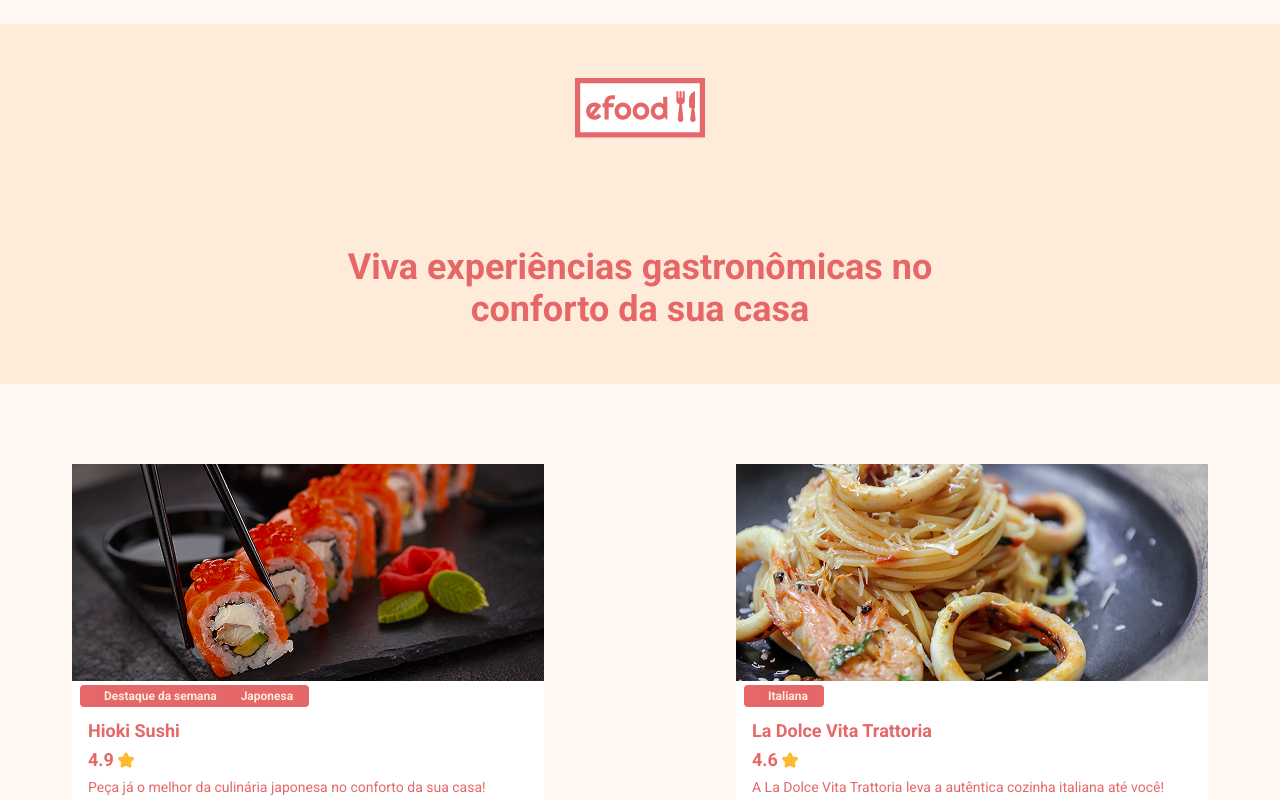
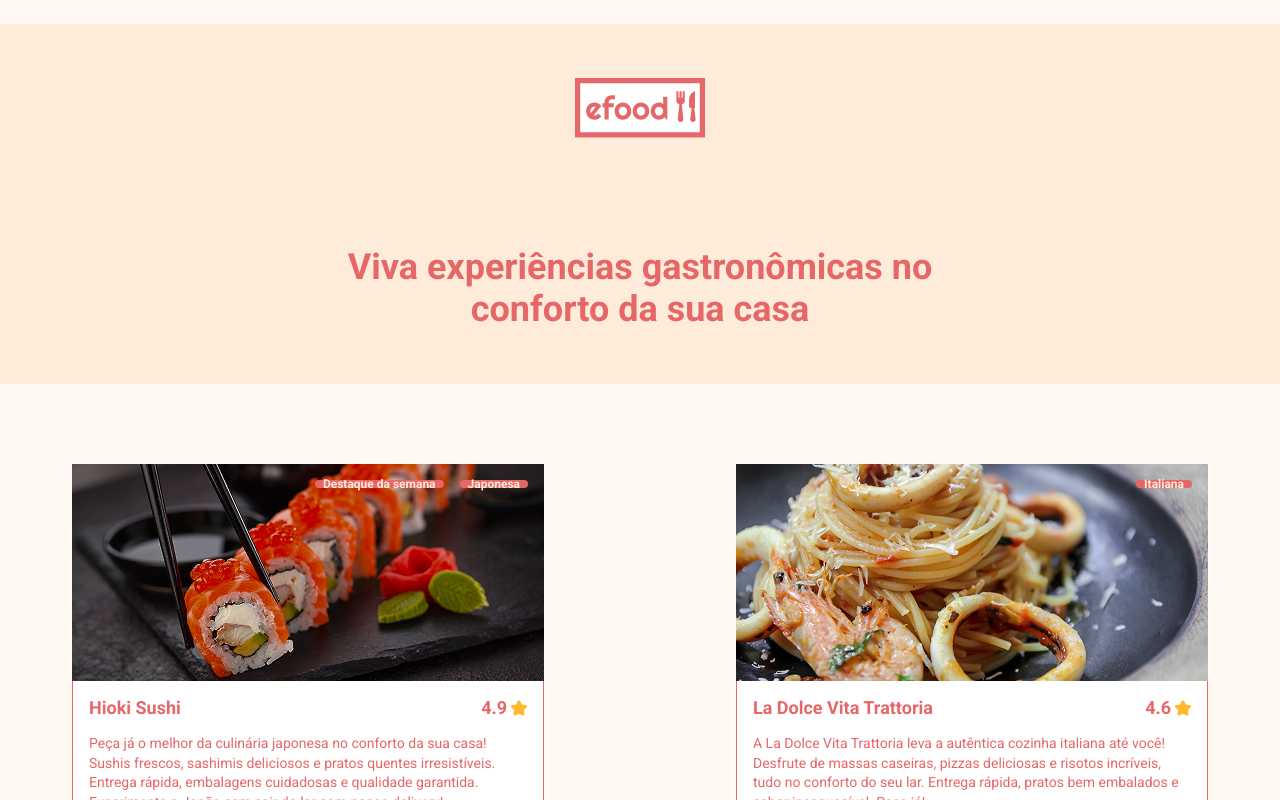
Before and after one commit to priscilaws/efood-projeto, a React (Create React App) app: page / in a window 1280 px wide. Shown: the top 800 px of the page. Built offline with nearby package versions, Linux system fonts and the light colour scheme.

Commit message:
formatacao do card

```diff
--- a/src/components/Card/index.tsx
+++ b/src/components/Card/index.tsx
@@ -1,4 +1,4 @@
-import React from "react";
+import React from 'react'
 import {
   Card,
   Image,
@@ -9,55 +9,47 @@ import {
   Star,
   Info,
   CardContainer,
-} from "./styles";
+  InfoHeader,
+} from './styles'
 
-import estrela from "../../assets/icons/estrela.svg";
-import Tag from "../Tag";
-import Button from "../Button";
-import { TagContainer } from "../Tag/styles";
+import estrela from '../../assets/icons/estrela.svg'
+import Tag from '../Tag'
+import Button from '../Button'
 
 type Props = {
-  image: string;
-  title: string;
-  description: string;
-  rating: number;
-  starIcon: string;
-  tags: string[];
-};
+  image: string
+  title: string
+  description: string
+  rating: number
+  tags: string[]
+}
 
-const RestaurantCard = ({
-  image,
-  title,
-  description,
-  rating,
-  starIcon,
-  tags,
-}: Props) => {
+const RestaurantCard = ({ image, title, description, rating, tags }: Props) => {
   return (
     <Card>
       <CardContainer>
         <Image src={image} alt={title} />
-        <TagContainer>
+        <TagsContainer>
           {tags.map((tag) => (
             <Tag key={tag}>{tag}</Tag>
           ))}
-        </TagContainer>
+        </TagsContainer>
       </CardContainer>
 
       <Info>
-        <div>
+        <InfoHeader>
           <Title>{title}</Title>
           <Rating>
             {rating.toFixed(1)}
             <Star src={estrela} alt="estrela" />
           </Rating>
-        </div>
+        </InfoHeader>
 
         <Description>{description}</Description>
         <Button>Saiba mais</Button>
       </Info>
     </Card>
-  );
-};
+  )
+}
 
-export default RestaurantCard;
+export default RestaurantCard
--- a/src/components/Card/styles.ts
+++ b/src/components/Card/styles.ts
@@ -15,15 +15,15 @@ export const Image = styled.img`
 
 export const TagsContainer = styled.div`
   position: absolute;
-  top: 8px;
-  right: 8px;
+  top: 16px;
+  right: 16px;
   display: flex;
   gap: 8px;
-  border: 1px solid ${colors.coral};
 `;
 
 export const CardContainer = styled.div`
   position: relative;
+  line-height: 0;
 `;
 
 export const CardList = styled.div`
@@ -38,13 +38,21 @@ export const CardList = styled.div`
 
 export const Info = styled.div`
   padding: 16px;
+  border: 1px solid ${colors.coral};
+  border-top: 0;
+`;
+
+export const InfoHeader = styled.div`
+  display: flex;
+  justify-content: space-between;
+  align-items: center;
+  margin-bottom: 16px;
 `;
 
 export const Title = styled.h3`
   color: ${colors.coral};
   font-size: 18px;
   font-weight: bold;
-  margin: 0 0 8px 0;
 `;
 
 export const Description = styled.p`
```
